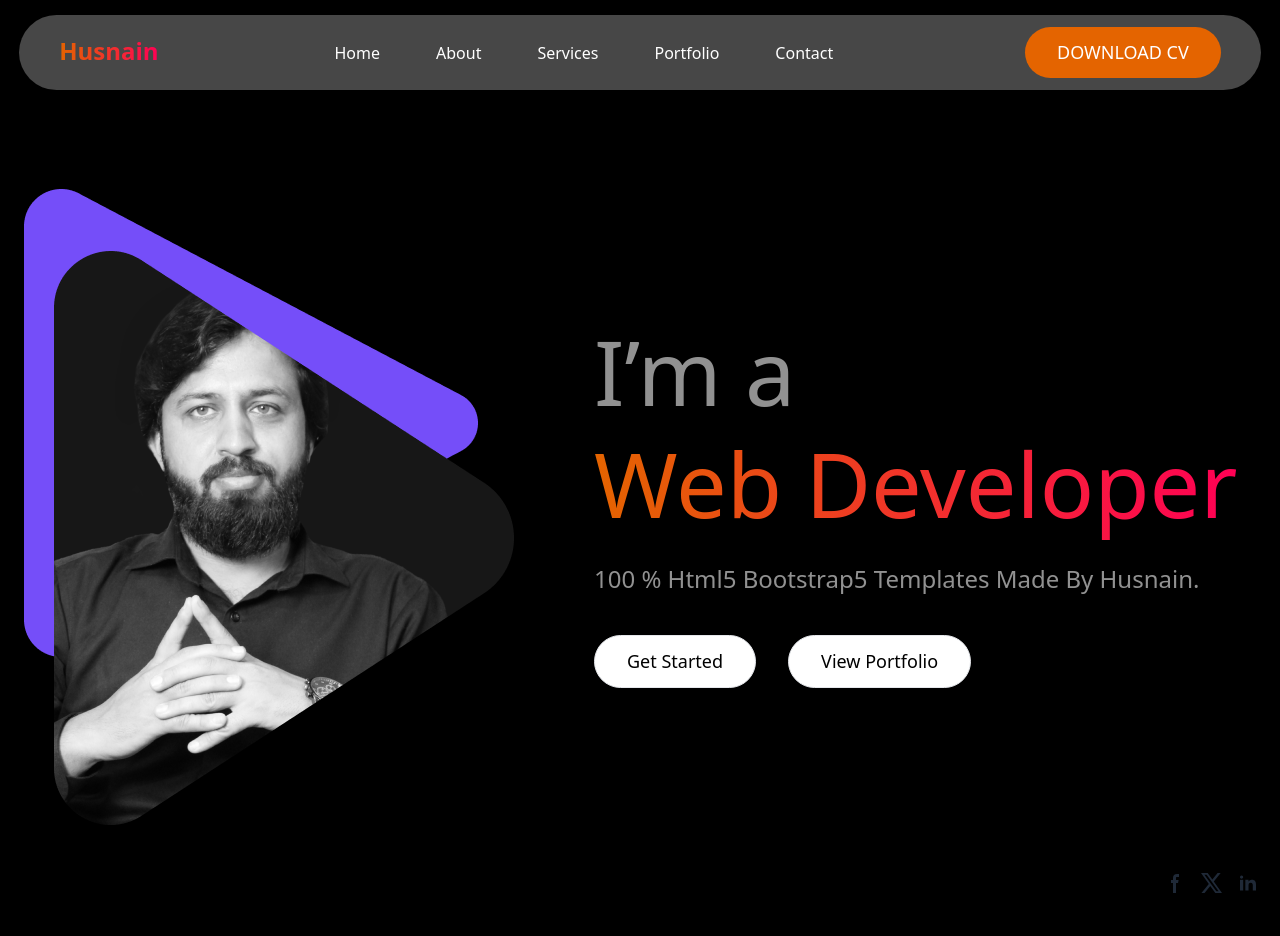
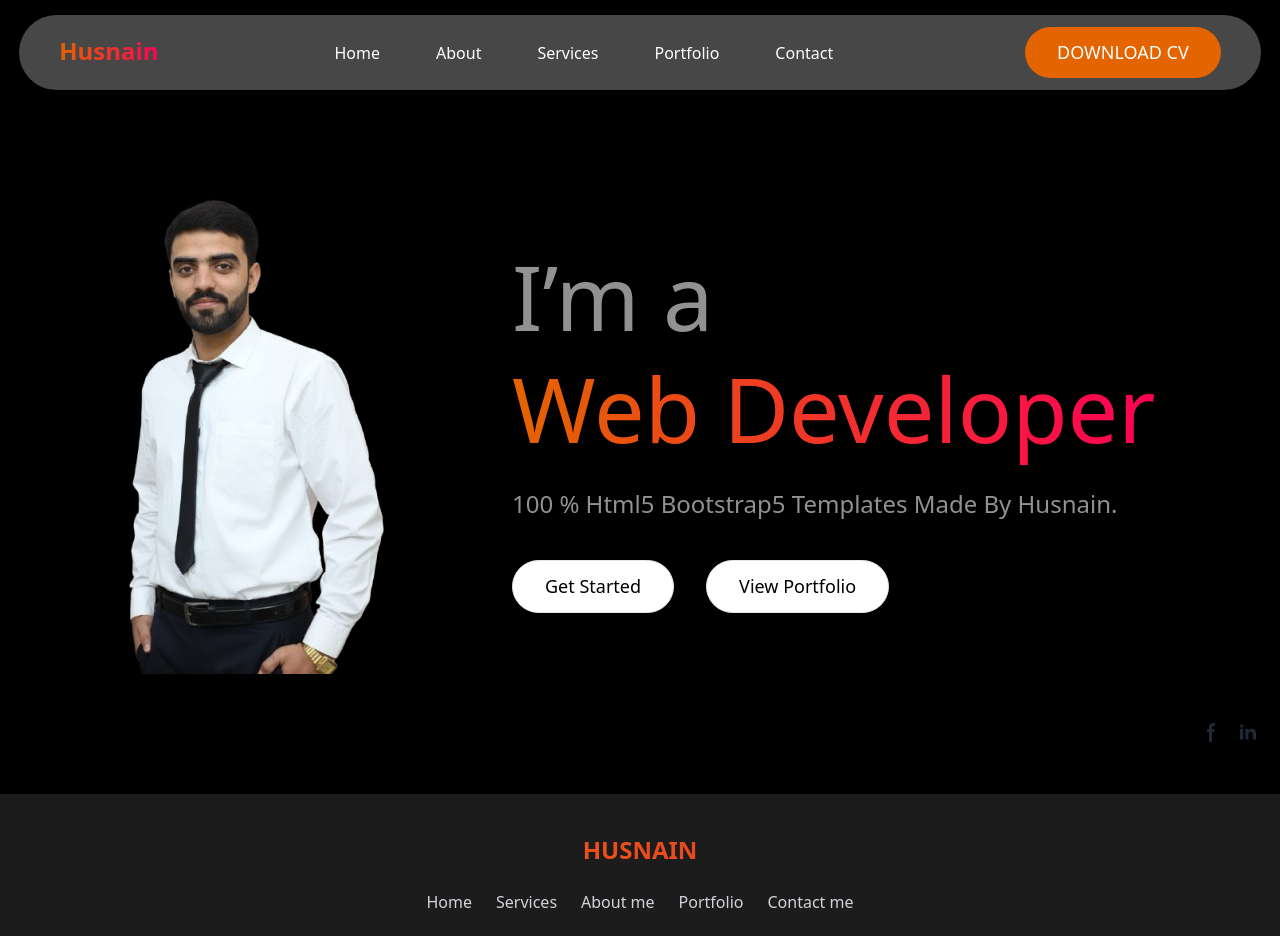
Before and after one commit to Husnian-rehman/Husnain-Portfolio, a React (Create React App) app: page /portfolio in a window 1280 px wide. Shown: the top 936 px of the page. Built offline with nearby package versions, Linux system fonts and the light colour scheme.

Commit message:
latest changes 29/1/2026

```diff
--- a/src/components/Hero.jsx
+++ b/src/components/Hero.jsx
@@ -1,6 +1,6 @@
 import React from 'react'
 import { Link } from 'react-router-dom'
-import BannerImage from '../banner-imag.png';
+import BannerImage from '../husnain.png';
 export default function Hero() {
   return (
     <div className='relative bg-black'>
@@ -19,10 +19,10 @@ export default function Hero() {
                 <h1 className='text-[40px] mb-3 xl:text-[90px] font-Neue   bg-gradient-to-r from-[#E46400] to-[#ff0055] text-transparent bg-clip-text'>Web Developer</h1>
                 <p className='mb-10 text-2xl text-txtblack font-Neue '>100 % Html5 Bootstrap5 Templates Made By Husnain.</p>
                 <div className='flex flex-wrap sm:flex-nowrap gap-8'>
-                    <Link to="/" className="w-fit px-[32px] py-[12px] text-[15px] lg:text-[18px] flex gap-[10px] items-center font-medium hover:text-white text-primary hover:bg-featuretext  bg-white border  rounded-[42px] transition-all ease-in-out duration-700">
+                    <Link to="/" className="w-fit px-[32px] py-[12px] text-[15px] lg:text-[18px] flex gap-[10px] items-center font-medium hover:text-white text-primary hover:bg-[#e46400]  bg-white border  rounded-[42px] transition-all ease-in-out duration-700">
                                 Get Started
                                 </Link>
-                    <Link to="/" className="w-fit px-[32px] py-[12px]  text-[15px] lg:text-[18px] flex gap-[10px] items-center font-medium hover:text-white text-primary hover:bg-featuretext bg-white border   rounded-[42px] transition-all ease-in-out duration-700">
+                    <Link to="/" className="w-fit px-[32px] py-[12px]  text-[15px] lg:text-[18px] flex gap-[10px] items-center font-medium hover:text-white text-primary hover:bg-[#e46400] bg-white border   rounded-[42px] transition-all ease-in-out duration-700">
                                 View Portfolio
                             </Link>
                 </div>
@@ -36,7 +36,7 @@ export default function Hero() {
                 <ul className='flex gap-3'>
                     <li>
                         <Link
-                            to="/"
+                            to="https://www.facebook.com/husnainrehman.bilag"
                         className="text-featuretext font-bold"
                         >
                     <svg class="w-6 h-6 text-gray-800 dark:text-white" aria-hidden="true" xmlns="http://www.w3.org/2000/svg" width="24" height="24" fill="currentColor" viewBox="0 0 24 24">
@@ -47,19 +47,7 @@ export default function Hero() {
                     </li>
                     <li>
                     <Link
-                            to="/"
-                        className="text-featuretext font-bold"
-                        >
-                        <svg class="w-6 h-6 text-gray-800 dark:text-white" aria-hidden="true" xmlns="http://www.w3.org/2000/svg" width="24" height="24" fill="currentColor" viewBox="0 0 24 24">
-                        <path d="M13.795 10.533 20.68 2h-3.073l-5.255 6.517L7.69 2H1l7.806 10.91L1.47 22h3.074l5.705-7.07L15.31 22H22l-8.205-11.467Zm-2.38 2.95L9.97 11.464 4.36 3.627h2.31l4.528 6.317 1.443 2.02 6.018 8.409h-2.31l-4.934-6.89Z"/>
-                        </svg>
-
-                        </Link>
-
-                    </li>
-                    <li>
-                    <Link
-                            to="/portfolio"
+                            to="https://www.linkedin.com/in/husnain-rehman-8833b4320/?lipi=urn%3Ali%3Apage%3Ad_flagship3_people%3B5FLvsqtAQrSR4%2Fo2VmE7jg%3D%3D"
                         className="text-featuretext font-bold"
                         >
                             <svg class="w-6 h-6 text-gray-800 dark:text-white" aria-hidden="true" xmlns="http://www.w3.org/2000/svg" width="24" height="24" fill="currentColor" viewBox="0 0 24 24">
```
